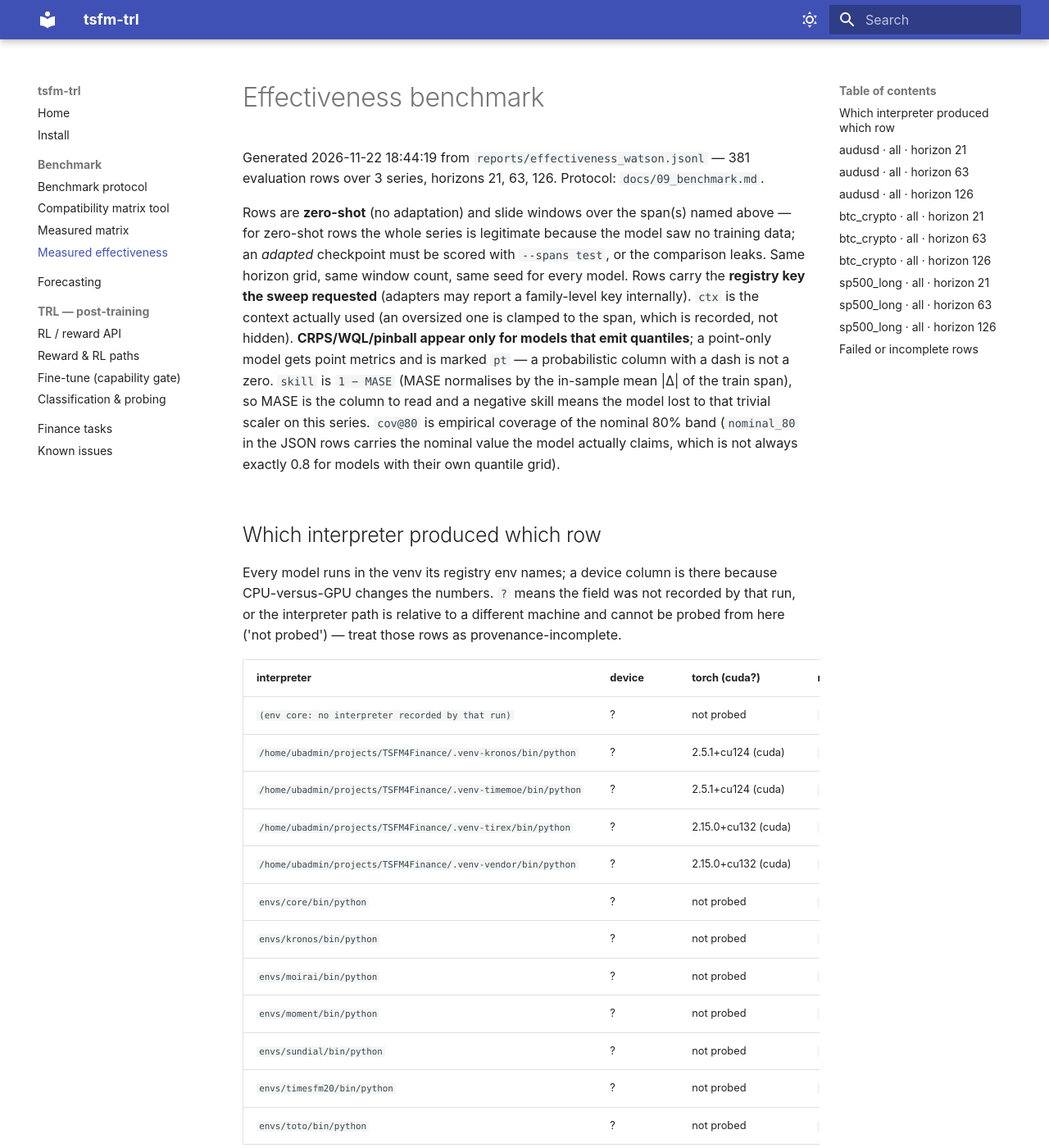
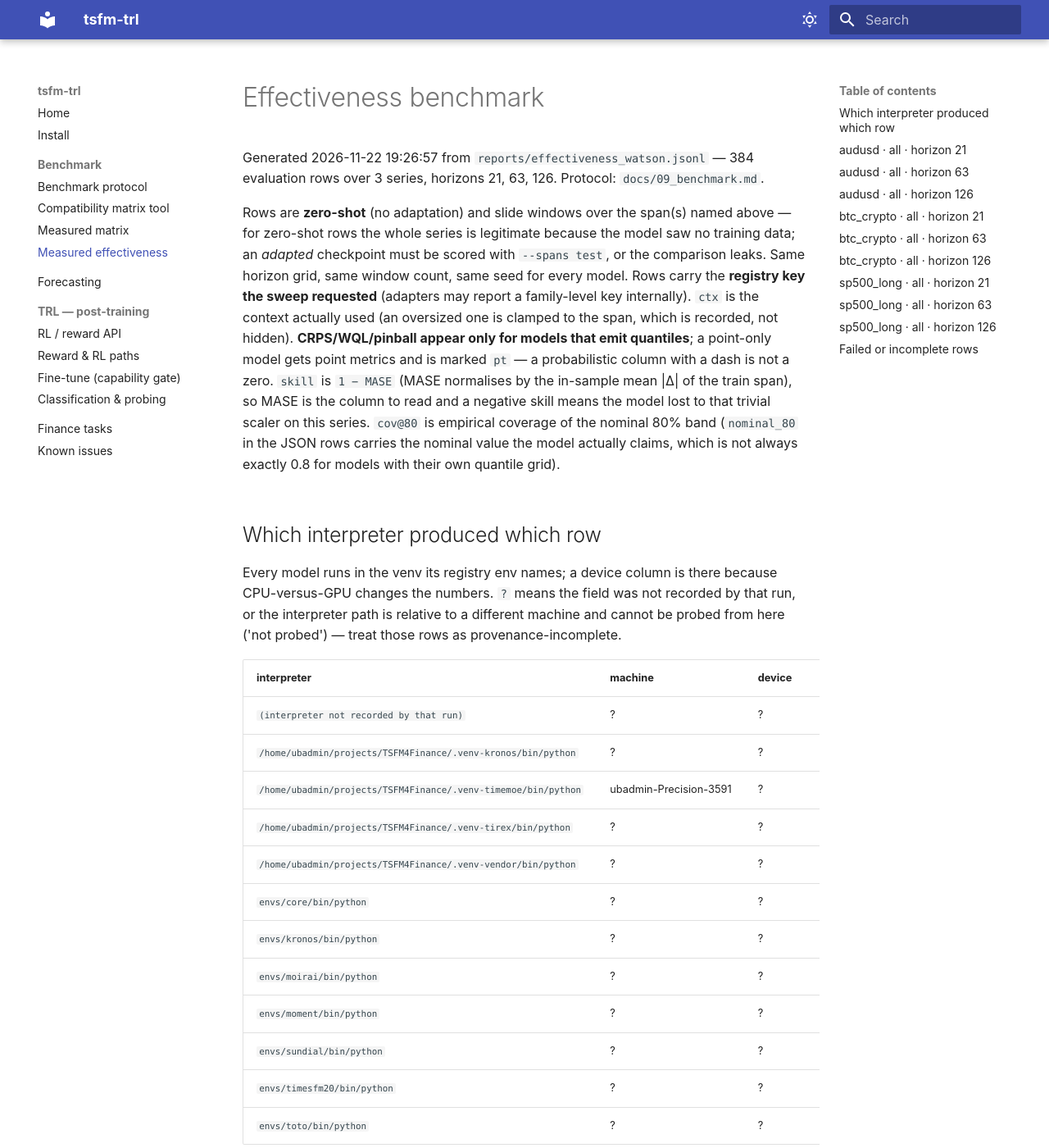
Before and after one commit to DobricLilujun/tsfm-trl, an MkDocs documentation site: the page built from docs/effectiveness.md, in a window 1280 px wide and 1400 px high. Shown: the whole window at 82% size. Built offline with MkDocs 1.6.1 and Material for MkDocs 9.7.7, drawn with Linux system fonts in a browser that asks for light colours; some of the changed text lies outside the part shown.

Commit message:
merge sweep results per cell, not per model — and stamp every row
multi-machine sweeps are partial by nature: one machine scored a model on two series,
another on the third, a third only errored. Whole-record merging silently deleted real
rows (timemoe's index row disappeared behind a later partial record). report() now merges
at (model, series, span, horizon), keeps an error-only record from erasing a row, and
attaches each row's machine / interpreter / torch / device to the provenance table, which
groups by (interpreter, machine, device) so cpu and cuda rows for the same venv are not
presented as one source. 384 rows now where the old merge showed 381.

tests/test_sweep_merge.py covers both regressions (44 passed).

```diff
--- a/docs/effectiveness.md
+++ b/docs/effectiveness.md
@@ -2,7 +2,7 @@
 
 # Effectiveness benchmark
 
-Generated 2026-11-22 18:44:19 from `reports/effectiveness_watson.jsonl` — 381 evaluation rows over 3 series, horizons 21, 63, 126. Protocol: `docs/09_benchmark.md`.
+Generated 2026-11-22 19:26:57 from `reports/effectiveness_watson.jsonl` — 384 evaluation rows over 3 series, horizons 21, 63, 126. Protocol: `docs/09_benchmark.md`.
 
 Rows are **zero-shot** (no adaptation) and slide windows over the span(s) named above — for zero-shot rows the whole series is legitimate because the model saw no training data; an *adapted* checkpoint must be scored with `--spans test`, or the comparison leaks. Same horizon grid, same window count, same seed for every model. Rows carry the **registry key the sweep requested** (adapters may report a family-level key internally). `ctx` is the context actually used (an oversized one is clamped to the span, which is recorded, not hidden). **CRPS/WQL/pinball appear only for models that emit quantiles**; a point-only model gets point metrics and is marked `pt` — a probabilistic column with a dash is not a zero. `skill` is `1 − MASE` (MASE normalises by the in-sample mean |Δ| of the train span), so MASE is the column to read and a negative skill means the model lost to that trivial scaler on this series. `cov@80` is empirical coverage of the nominal 80% band (`nominal_80` in the JSON rows carries the nominal value the model actually claims, which is not always exactly 0.8 for models with their own quantile grid).
 
@@ -10,20 +10,20 @@ Rows are **zero-shot** (no adaptation) and slide windows over the span(s) named
 
 Every model runs in the venv its registry env names; a device column is there because CPU-versus-GPU changes the numbers. `?` means the field was not recorded by that run, or the interpreter path is relative to a different machine and cannot be probed from here ('not probed') — treat those rows as provenance-incomplete.
 
-| interpreter | device | torch (cuda?) | models |
-|---|---|---|---|
-| `(env core: no interpreter recorded by that run)` | ? | not probed | `timesfm-2.5-200m` |
-| `/home/ubadmin/projects/TSFM4Finance/.venv-kronos/bin/python` | ? | 2.5.1+cu124 (cuda) | `kronos-small` |
-| `/home/ubadmin/projects/TSFM4Finance/.venv-timemoe/bin/python` | ? | 2.5.1+cu124 (cuda) | `timemoe-50m` |
-| `/home/ubadmin/projects/TSFM4Finance/.venv-tirex/bin/python` | ? | 2.15.0+cu132 (cuda) | `tirex` |
-| `/home/ubadmin/projects/TSFM4Finance/.venv-vendor/bin/python` | ? | 2.15.0+cu132 (cuda) | `aurora`, `hirondel-7m`, `kairos-10m`, `kairos-50m`, `t0-alpha`, `t0-beta`, `t0-gamma`, `timestral-123m`, `timestral-209m`, `timestral-28m`, `timestral-5m`, `yug` |
-| `envs/core/bin/python` | ? | not probed | `arima`, `chronos-2`, `chronos-bolt-base`, `chronos-bolt-small`, `chronos-t5-base`, `chronos-t5-small`, `flowstate-r1`, `moving_average`, `naive`, `patchtst-fm-r2`, `seasonal_naive`, `theta`, `timesfm-3.0`, `ttm-r2`, `ttm-r3` |
-| `envs/kronos/bin/python` | ? | not probed | `kronos-base`, `kronos-mini` |
-| `envs/moirai/bin/python` | ? | not probed | `moirai-1.1-R-base`, `moirai-1.1-R-small`, `moirai-2.0-R-small`, `moirai-moe-1.0-R-base` |
-| `envs/moment/bin/python` | ? | not probed | `moment-1-large`, `moment-1-small` |
-| `envs/sundial/bin/python` | ? | not probed | `sundial-base-128m` |
-| `envs/timesfm20/bin/python` | ? | not probed | `timesfm-2.0-500m` |
-| `envs/toto/bin/python` | ? | not probed | `toto-2-22m`, `toto-2-313m`, `toto-open-1.0` |
+| interpreter | machine | device | torch (cuda?) | models |
+|---|---|---|---|---|
+| `(interpreter not recorded by that run)` | ? | ? | not probed | `patchtst-fm-r2`, `timesfm-2.5-200m` |
+| `/home/ubadmin/projects/TSFM4Finance/.venv-kronos/bin/python` | ? | ? | 2.5.1+cu124 (cuda) | `kronos-small` |
+| `/home/ubadmin/projects/TSFM4Finance/.venv-timemoe/bin/python` | ubadmin-Precision-3591 | ? | 2.5.1+cu124 (cuda) | `timemoe-50m` |
+| `/home/ubadmin/projects/TSFM4Finance/.venv-tirex/bin/python` | ? | ? | 2.15.0+cu132 (cuda) | `tirex` |
+| `/home/ubadmin/projects/TSFM4Finance/.venv-vendor/bin/python` | ? | ? | 2.15.0+cu132 (cuda) | `aurora`, `hirondel-7m`, `kairos-10m`, `kairos-50m`, `t0-alpha`, `t0-beta`, `t0-gamma`, `timestral-123m`, `timestral-209m`, `timestral-28m`, `timestral-5m`, `yug` |
+| `envs/core/bin/python` | ? | ? | not probed | `arima`, `chronos-2`, `chronos-bolt-base`, `chronos-bolt-small`, `chronos-t5-base`, `chronos-t5-small`, `flowstate-r1`, `moving_average`, `naive`, `patchtst-fm-r2`, `seasonal_naive`, `theta`, `timesfm-3.0`, `ttm-r2`, `ttm-r3` |
+| `envs/kronos/bin/python` | ? | ? | not probed | `kronos-base`, `kronos-mini` |
+| `envs/moirai/bin/python` | ? | ? | not probed | `moirai-1.1-R-base`, `moirai-1.1-R-small`, `moirai-2.0-R-small`, `moirai-moe-1.0-R-base` |
+| `envs/moment/bin/python` | ? | ? | not probed | `moment-1-large`, `moment-1-small` |
+| `envs/sundial/bin/python` | ? | ? | not probed | `sundial-base-128m` |
+| `envs/timesfm20/bin/python` | ? | ? | not probed | `timesfm-2.0-500m` |
+| `envs/toto/bin/python` | ? | ? | not probed | `toto-2-22m`, `toto-2-313m`, `toto-open-1.0` |
 
 ## audusd · all · horizon 21
 
@@ -489,5 +492,5 @@ _attempted on this series, not scored:_
 
 ## Failed or incomplete rows
 
-- **tirex-2**: RuntimeError: Errors during CUDA kernel calls forward.
+- **tirex-2**:         matC_k); the native fallback needs a working JIT build and failed too (RuntimeError: Ninja is required to load C++ extensions (pip install ninja to get it))
 - **visiontspp-base**: tsfm_trl.errors.UnavailableError: visiontspp-base: UnavailableError: visiontspp-base: VisionTS++ needs the upstream package (the Hub repo ships .ckpt weights only): No module named 'visiontspp'  [install: git clone the VisionTS/VisionTS++ upstream, then weights=/path/to/visiontspp_base.ckpt. clone i
```
Also changed, not shown: other parts of docs/effectiveness.md (+3 -0 lines), EFFECTIVENESS.md (+19 -16 lines), docs/09_benchmark.md (+3 -1 lines), 2 other files.
